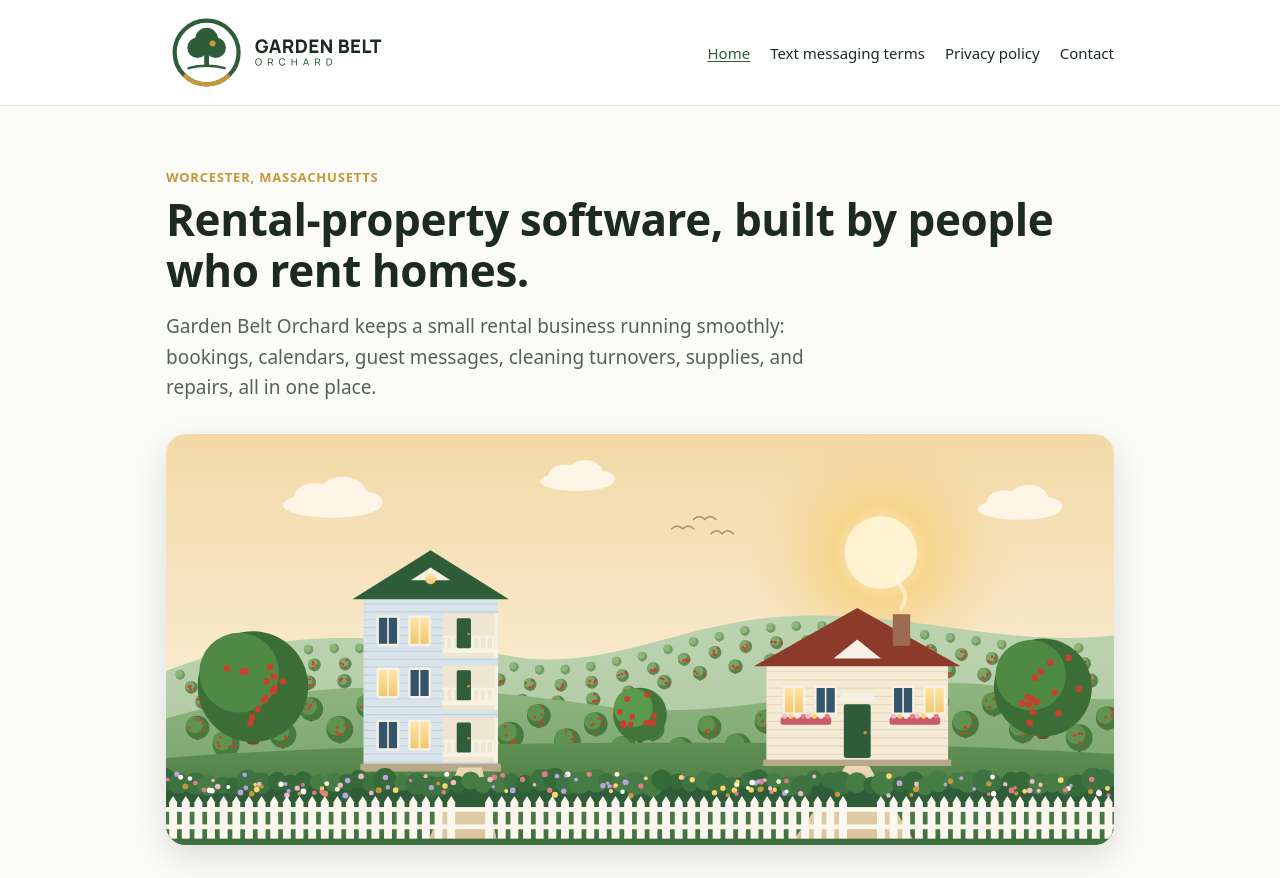
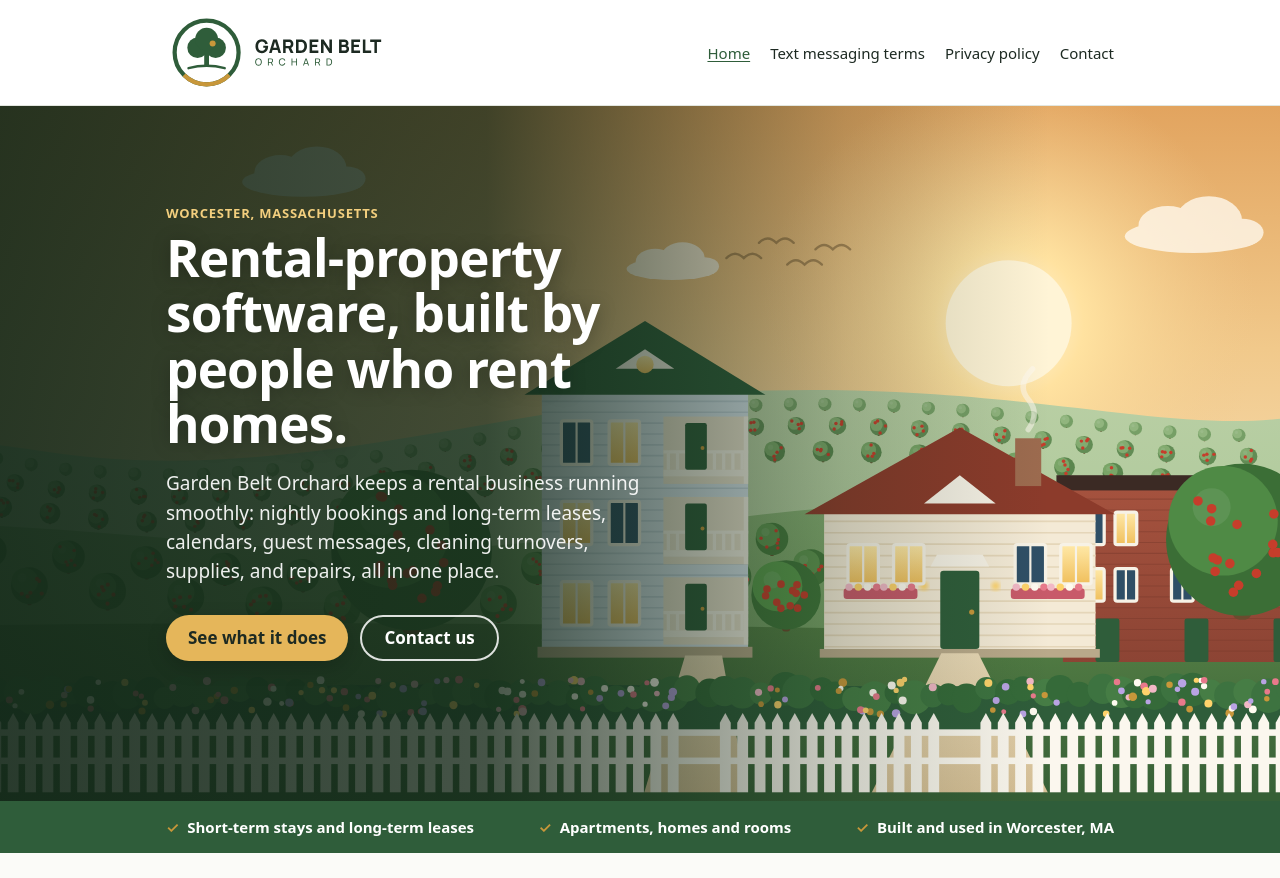
Before and after one commit to rhowardclaude-design/gardenbeltorchard-site, a plain HTML site: page index.html in a window 1280 px wide. Shown: the top 878 px of the page. Drawn offline with Linux system fonts and the light colour scheme.

Commit message:
Home page banner: full-width golden-hour Worcester scene with the headline, buttons and a trust strip
Co-Authored-By: Claude Opus 5.5 <noreply@anthropic.com>

```diff
--- a/assets/site.css
+++ b/assets/site.css
@@ -60,10 +60,6 @@ nav.site a[aria-current="page"], nav.site a:hover { color: var(--brand); text-de
 .hero { padding: 56px 0 40px; }
 .hero h1 { font-size: clamp(30px, 5vw, 44px); line-height: 1.15; margin: 0 0 16px; letter-spacing: -0.01em; }
 .hero p.lead { font-size: 19px; color: var(--muted); max-width: 640px; margin: 0; }
-.hero-art { margin: 32px 0 0; }
-.hero-art img { display: block; width: 100%; height: auto; border-radius: 20px; box-shadow: 0 12px 32px rgba(29, 42, 34, 0.14); }
-@media (prefers-color-scheme: dark) { :root:not([data-theme="light"]) .hero-art img { filter: brightness(0.88); box-shadow: none; } }
-:root[data-theme="dark"] .hero-art img { filter: brightness(0.88); box-shadow: none; }
 
 section { padding: 28px 0; }
 h2 { font-size: 24px; line-height: 1.25; margin: 0 0 12px; }
@@ -91,3 +87,29 @@ ul.plain li { margin: 4px 0; }
 footer.site { border-top: 1px solid var(--line); margin-top: 40px; padding: 24px 0 32px; color: var(--muted); font-size: 14px; }
 footer.site p { margin: 4px 0; }
 footer.site nav { display: flex; flex-wrap: wrap; gap: 4px 16px; margin-top: 8px; }
+
+/* Home page banner: the scene fills the width; the headline sits on a green shade over the open sky. */
+.banner { position: relative; display: flex; align-items: center; min-height: clamp(480px, 64vh, 620px); overflow: hidden; background: #2f5d3a; color: #ffffff; }
+.banner-art { position: absolute; inset: 0; width: 100%; height: 100%; object-fit: cover; object-position: 100% 100%; }
+.banner-scrim { position: absolute; inset: 0; background: linear-gradient(90deg, rgba(18, 38, 24, 0.9) 0%, rgba(18, 38, 24, 0.78) 38%, rgba(18, 38, 24, 0.2) 66%, rgba(18, 38, 24, 0) 82%); }
+.banner-content { position: relative; width: 100%; padding-top: 64px; padding-bottom: 112px; }
+.banner .eyebrow { color: #f3cf7e; }
+.banner h1 { font-size: clamp(32px, 4vw, 54px); line-height: 1.08; letter-spacing: -0.015em; margin: 0 0 18px; max-width: 16ch; color: #ffffff; text-shadow: 0 2px 18px rgba(0, 0, 0, 0.25); }
+.banner .lead { font-size: clamp(17px, 1.5vw, 19px); line-height: 1.55; max-width: 30rem; margin: 0; color: rgba(255, 255, 255, 0.92); }
+.banner-actions { display: flex; flex-wrap: wrap; gap: 12px; margin-top: 28px; }
+.btn { display: inline-flex; align-items: center; min-height: 46px; padding: 0 22px; border-radius: 999px; font-weight: 600; text-decoration: none; }
+.btn-gold { background: #e5b65a; color: #1d2a22; box-shadow: 0 6px 20px rgba(0, 0, 0, 0.18); }
+.btn-gold:hover { background: #f0c46a; }
+.btn-light { border: 2px solid rgba(255, 255, 255, 0.85); color: #ffffff; }
+.btn-light:hover { background: rgba(255, 255, 255, 0.12); }
+.banner :focus-visible { outline-color: #f3cf7e; }
+.trust { background: var(--brand); color: var(--brand-ink); }
+.trust ul { list-style: none; display: flex; flex-wrap: wrap; justify-content: space-between; gap: 8px 24px; padding-top: 14px; padding-bottom: 14px; margin: 0 auto; font-size: 15px; font-weight: 600; }
+.trust li::before { content: "\2713"; color: var(--gold); margin-right: 8px; }
+@media (max-width: 720px) {
+  .banner { align-items: flex-start; min-height: 600px; }
+  .banner-art { object-position: 82% 100%; }
+  .banner-scrim { background: linear-gradient(180deg, rgba(18, 38, 24, 0.9) 0%, rgba(18, 38, 24, 0.72) 48%, rgba(18, 38, 24, 0.1) 78%, rgba(18, 38, 24, 0) 100%); }
+  .banner-content { padding-top: 40px; padding-bottom: 200px; }
+  .trust ul { flex-direction: column; }
+}
--- a/index.html
+++ b/index.html
@@ -25,16 +25,27 @@
     <nav class="site" aria-label="Main"><a href="index.html" aria-current="page">Home</a><a href="sms-terms.html">Text messaging terms</a><a href="privacy.html">Privacy policy</a><a href="index.html#contact">Contact</a></nav>
   </div>
 </header>
+<section class="banner" aria-labelledby="banner-h">
+  <img class="banner-art" src="/assets/hero-banner.svg" width="1800" height="640" fetchpriority="high" alt="A Worcester neighborhood at golden hour: a triple-decker, a family home and a brick townhouse row behind a white picket fence and a belt of flowering gardens, with apple orchards rolling over the hills.">
+  <div class="banner-scrim" aria-hidden="true"></div>
+  <div class="wrap banner-content">
+    <span class="eyebrow">Worcester, Massachusetts</span>
+    <h1 id="banner-h">Rental-property software, built by people who rent homes.</h1>
+    <p class="lead">Garden Belt Orchard keeps a rental business running smoothly: nightly bookings and long-term leases, calendars, guest messages, cleaning turnovers, supplies, and repairs, all in one place.</p>
+    <div class="banner-actions">
+      <a class="btn btn-gold" href="#what">See what it does</a>
+      <a class="btn btn-light" href="#contact">Contact us</a>
+    </div>
+  </div>
+</section>
+<div class="trust">
+  <ul class="wrap">
+    <li>Short-term stays and long-term leases</li>
+    <li>Apartments, homes and rooms</li>
+    <li>Built and used in Worcester, MA</li>
+  </ul>
+</div>
 <main id="main" class="wrap">
-<section class="hero">
-  <span class="eyebrow">Worcester, Massachusetts</span>
-  <h1>Rental-property software, built by people who rent homes.</h1>
-  <p class="lead">Garden Belt Orchard keeps a small rental business running smoothly: bookings, calendars, guest messages, cleaning turnovers, supplies, and repairs, all in one place.</p>
-  <figure class="hero-art">
-    <img src="/assets/hero-orchard.svg" width="1200" height="520" fetchpriority="high" alt="Illustration of a Worcester neighborhood at golden hour: a three-story triple-decker and a family home behind a white picket fence and a belt of flowering gardens, with apple orchards on the hills beyond.">
-  </figure>
-</section>
-
 <section aria-labelledby="what">
   <h2 id="what">What Garden Belt Orchard does</h2>
   <div class="grid">
```
Also changed, not shown: assets/hero-banner.svg (added).
